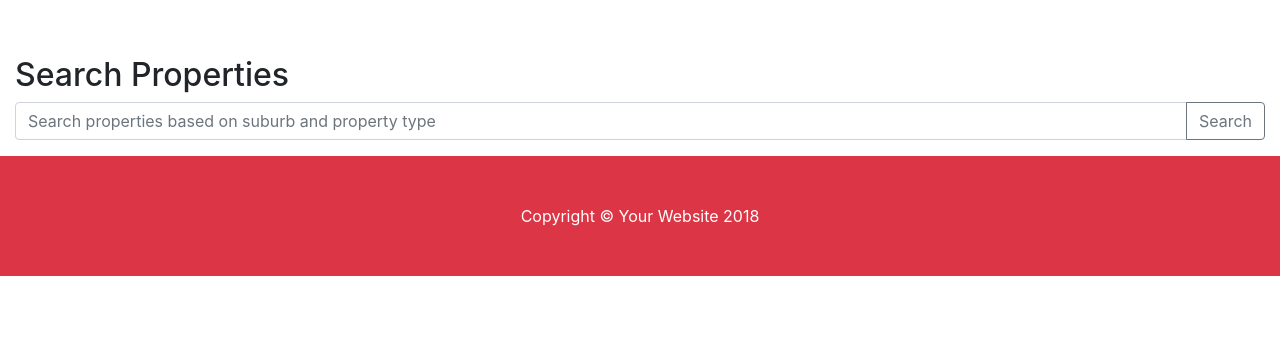
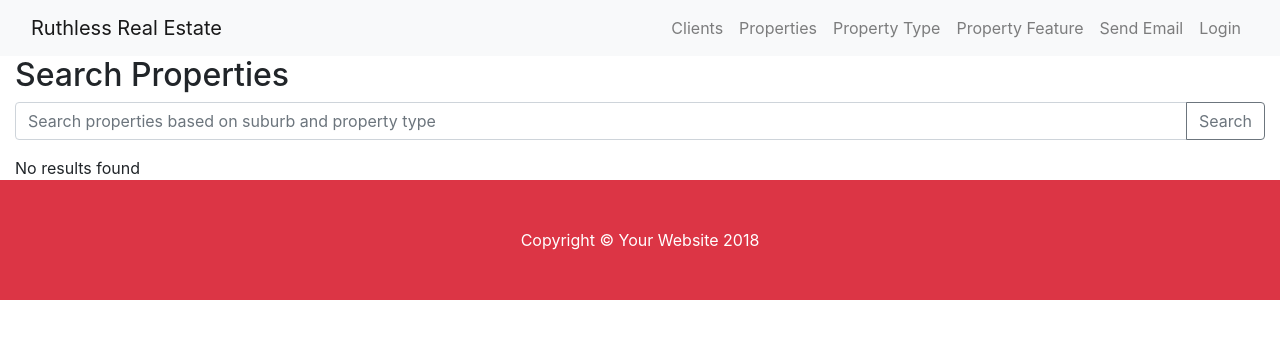
Before and after one commit to niyatiMonash/FIT2104_Assignment2, a PHP site: page /property-search.php in a window 1280 px wide. Shown: the top 339 px of the page. Run offline with PHP 8.4, Linux system fonts and the light colour scheme; tables that the repository leaves empty or names only in its code hold one stand-in row (values such as "Sample post").

Commit message:
Implemented dynamic search for properties and fixed adding of property issue.

```diff
--- a/property-search.php
+++ b/property-search.php
@@ -14,19 +14,52 @@
     <meta http-equiv="Content-Type" content="text/html; charset=utf-8"/>
 </head>
 <body>
+<nav class="navbar fixed-top navbar-expand-lg navbar-light bg-light fixed-top">
+    <div class="container-fluid">
+        <a class="navbar-brand" href="welcome.php">Ruthless Real Estate</a>
+        <button class="navbar-toggler navbar-toggler-right" type="button" data-toggle="collapse"
+                data-target="#navbarResponsive" aria-controls="navbarResponsive" aria-expanded="false"
+                aria-label="Toggle navigation">
+            <span class="navbar-toggler-icon"></span>
+        </button>
+        <div class="collapse navbar-collapse" id="navbarResponsive">
+            <ul class="navbar-nav ml-auto">
+                <li class="nav-item">
+                    <a class="nav-link" href="edit-clients.php">Clients</a>
+                </li>
+                <li class="nav-item">
+                    <a class="nav-link" href="edit-properties.php">Properties</a>
+                </li>
+                <li class="nav-item">
+                    <a class="nav-link" href="edit-type.php">Property Type</a>
+                </li>
+                <li class="nav-item">
+                    <a class="nav-link" href="edit-feature.php">Property Feature</a>
+                </li>
+                <li class="nav-item">
+                    <a class="nav-link" href="send-email.php">Send Email</a>
+                </li>
+                <li class="nav-item">
+                    <a class="nav-link" href="login.php">Login</a>
+                </li>
+            </ul>
+        </div>
+    </div>
+</nav>
 <div class="container-fluid">
     <h2> Search Properties</h2>
     <form action="search.php" method="POST">
         <div class="input-group mb-3">
 
-        <input type="text" name="query" class="form-control" placeholder="Search properties based on suburb and property type"
+            <input type="text" name="query" id="search_text" class="form-control"
+                   placeholder="Search properties based on suburb and property type"
                    aria-label="Search properties based on suburb and property type" aria-describedby="basic-addon2">
             <div class="input-group-append">
                 <button class="btn btn-outline-secondary" type="submit">Search</button>
             </div>
         </div>
     </form>
-
+    <div id="result"></div>
 </div>
 </body>
 <!-- Footer to be used in all main pages-->
@@ -39,5 +72,31 @@
 <!-- Bootstrap core JavaScript -->
 <script src="vendor/jquery/jquery.min.js"></script>
 <script src="vendor/bootstrap/js/bootstrap.bundle.min.js"></script>
+<script>
+    $(document).ready(function () {
 
+        load_data();
+
+        function load_data(query) {
+            $.ajax({
+                url: "search.php",
+                method: "POST",
+                data: {query: query},
+                success: function (data) {
+                    $('#result').html(data);
+                }
+            });
+        }
+
+        $('#search_text').keyup(function () {
+            var search = $(this).val();
+            if (search != '') {
+                load_data(search);
+            }
+            else {
+                load_data();
+            }
+        });
+    });
+</script>
 </html>
--- a/search.php
+++ b/search.php
@@ -7,56 +7,45 @@
  */
 include("connection.php");
 $conn = new mysqli($servername, $username, $password, $dbname);
-$search_value = $_POST["query"];
-$sql = "select * from property p join type t on p.property_type = t.type_id
-            where p.property_suburb like '%$search_value%' or
-            t.type_name like '%$search_value%'";
+$output = '';
 
+if (isset($_POST["query"])) {
+    $search = mysqli_real_escape_string($conn, $_POST["query"]);
+    $sql = "select * from property p join type t on p.property_type = t.type_id
+            where p.property_suburb like '%$search%' or
+            t.type_name like '%$search%'";
+
+} else {
+    $sql = "select * from property p join type t on p.property_type = t.type_id
+            order by property_id";
+}
 $result = mysqli_query($conn, $sql);
-?>
-<html>
-<head>
-    <!-- Bootstrap core CSS -->
-    <link href="vendor/bootstrap/css/bootstrap.min.css" rel="stylesheet">
-
-    <!-- Custom styles for this template -->
-    <link href="stylesheets/modern-business.css" rel="stylesheet">
-</head>
-<?php
-    if(mysqli_num_rows($result) > 0 ){
-?>
-<body>
-<div class="container-fluid">
-<div class="list-group">
-    <?php
-    while ($row = $result->fetch_array()) {
-        ?>
-        <a href="#" class="list-group-item list-group-item-action flex-column align-items-start">
-            <div class="d-flex w-100 justify-content-between">
-                <h5 class="mb-1"><?php echo $row["property_street"], $row["property_suburb"], $row["property_state"] ?></h5>
-                <small><?php echo $row["type_name"]; ?></small>
-            </div>
-            <p class="mb-1"><?php echo $row["property_desc"]; ?></p>
-        </a>
-
-        <?php
+if (mysqli_num_rows($result) > 0) {
+    $output .= '
+  <div class="table-responsive">
+   <table class="table table bordered">
+    <tr>
+     <th>Street</th>
+     <th>Suburb</th>
+     <th>State</th>
+     <th>Postal Code</th>
+     <th>Type</th>
+     <th>Listing Price</th>
+    </tr>
+ ';
+    while ($row = mysqli_fetch_array($result)) {
+        $output .= '
+   <tr>
+    <td>' . $row["property_street"] . '</td>
+    <td>' . $row["property_suburb"] . '</td>
+    <td>' . $row["property_state"] . '</td>
+    <td>' . $row["property_pc"] . '</td>
+    <td>' . $row["type_name"] . '</td>
+    <td>' . $row["listing_price"] . '</td>
+   </tr>
+  ';
     }
-    }
-    else{
-        echo "No results found";
-    }
-    ?>
-</div>
-</div>
-</body>
-<!-- Footer to be used in all main pages-->
-<footer class="py-5 bg-danger">
-    <div class="container-fluid">
-        <p class="m-0 text-center text-white">Copyright &copy; Your Website 2018</p>
-    </div>
-</footer>
-
-<!-- Bootstrap core JavaScript -->
-<script src="vendor/jquery/jquery.min.js"></script>
-<script src="vendor/bootstrap/js/bootstrap.bundle.min.js"></script>
-</html>
+    echo $output;
+} else {
+    echo "No results found";
+}
```
Lines whose indentation alone changed are shown as unchanged.
